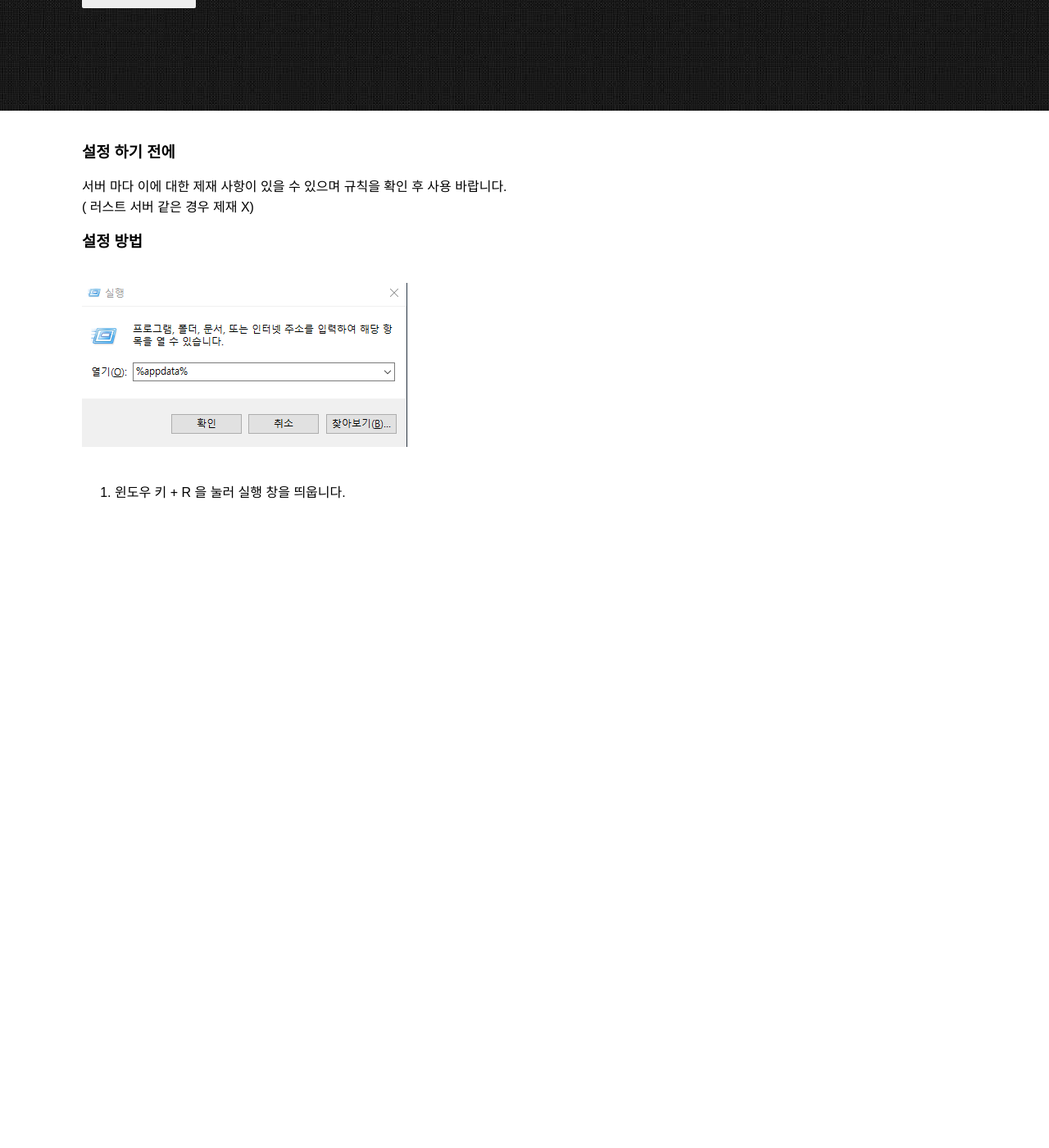
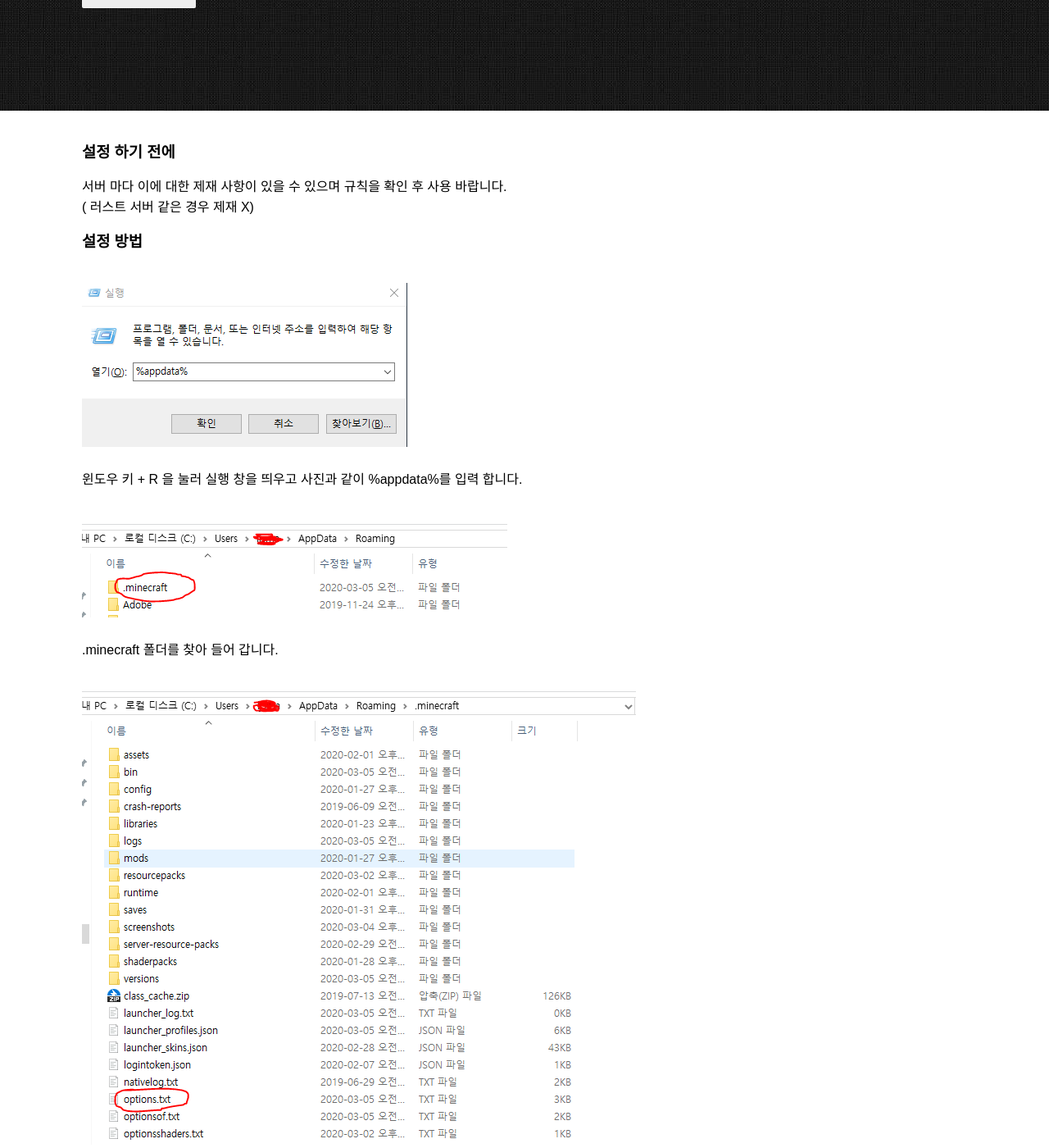
Before and after one commit to dueilee0/dueilee0.github.io, a Jekyll site: the page built from _posts/2020-03-05-마인크래프트-감마-설정.markdown, in a window 1280 px wide and 1400 px high, scrolled down 300 px. Shown: the whole window at 82% size. Built offline with Jekyll 4.4.1, drawn with Linux system fonts in a browser that asks for light colours; some web fonts are replaced; before the commit the page ends 930 px from its top, so only the background shows below that; some of the changed text lies outside the part shown.

Commit message:
postUpdate

```diff
--- a/_posts/2020-03-05-마인크래프트-감마-설정.markdown
+++ b/_posts/2020-03-05-마인크래프트-감마-설정.markdown
@@ -11,4 +11,17 @@ categories: MINECRAFT
 ( 러스트 서버 같은 경우 제재 X)
 ### 설정 방법
 ![runUI](https://dueilee0.github.io/assets/images/runUi.PNG)
-1. 윈도우 키 + R 을 눌러 실행 창을 띄웁니다.
+윈도우 키 + R 을 눌러 실행 창을 띄우고 사진과 같이 %appdata%를 입력 합니다.
+
+![.minecraftUI](https://dueilee0.github.io/assets/images/run.minecraft.PNG)
+.minecraft 폴더를 찾아 들어 갑니다.
+
+![.minecraftUI](https://dueilee0.github.io/assets/images/option.PNG)
+options.txt 파일을 찾은 후 사용중인 에디터를 사용 해 엽니다.
+따로 에디터가 없으신 분들은 그냥 실행 하시면 노트패드로 열립니다.
+
+![.minecraftUI](https://dueilee0.github.io/assets/images/editor.PNG)
+gamma 부분의 값을 1000.0으로 수정 하고, 저장 후 닫습니다.
+
+이제 마인크래프트를 실행 하시면 매우 밝은걸 확인 할 수 있을 겁니다.
+마인크래프트 설정에서 밝기를 조정하면 감마가 다시 내려가니 주의 해 주세요.
```
Also changed, not shown: assets/images/editor.PNG (added), assets/images/option.PNG (added), assets/images/run.minecraft.PNG (added).
